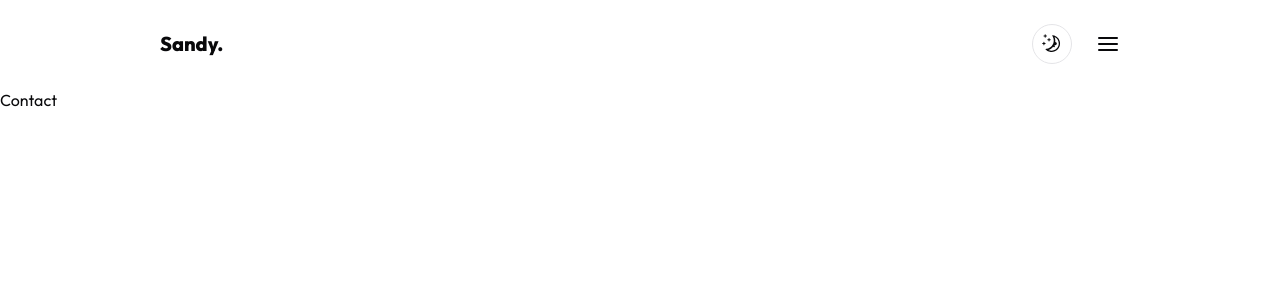
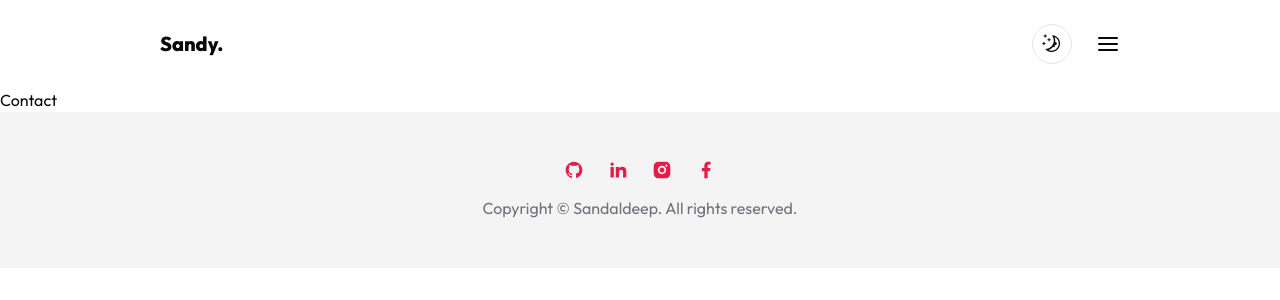
Before and after one commit to SandaldeepChoudhary/Portfolio-Website, a Next.js app: page /contact in a window 1280 px wide. Shown: the top 300 px of the page. Built offline with nearby package versions, Linux system fonts and the light colour scheme.

Commit message:
Footer Added

```diff
--- a/app/page.jsx
+++ b/app/page.jsx
@@ -1,5 +1,6 @@
 //components
 import About from "@/components/About";
+import Cta from "@/components/Cta";
 import Hero from "@/components/Hero";
 import Reviews from "@/components/Reviews";
 import Services from "@/components/Services";
@@ -13,6 +14,7 @@ export default function Home() {
       <Services/>
       <Work/>
       <Reviews/>
+      <Cta/>
     </main>
   );
 }
--- a/app/template.jsx
+++ b/app/template.jsx
@@ -1,30 +1,36 @@
-"use client"
+"use client";
 
-import useScrollProgress from "@/hooks/useScrollProgress"
-import { motion } from "framer-motion"
+import useScrollProgress from "@/hooks/useScrollProgress";
+import { motion } from "framer-motion";
 
 const varients = {
-  hidden: { opacity: 0},
-  enter: { opacity: 1},
-}
-const Template = ({children}) => {
-  const completion = useScrollProgress()
+  hidden: { opacity: 0 },
+  enter: { opacity: 1 },
+};
+const Template = ({ children }) => {
+  const completion = useScrollProgress();
   return (
     <>
       <motion.main
         variants={varients}
-    initial='hidden'
-    animate='enter'
+        initial="hidden"
+        animate="enter"
         transition={{
-      type: 'Linear', delay:0.2, duration: 0.4
-    }}>
+          type: "Linear",
+          delay: 0.2,
+          duration: 0.4,
+        }}
+      >
         {children}
       </motion.main>
       {/* completion bar */}
-    <span style={{transform:  `translateY(${completion -100}%)`}} className="fixed z-50 bg-primary w-1 top-0 right-0 bottom-0 transition-all duration-700"></span>
-    <div className="h-[4000px]"></div>
+      <span
+        style={{ transform: `translateY(${completion - 100}%)` }}
+        className="fixed z-50 bg-primary w-1 top-0 right-0 bottom-0 transition-all duration-700"
+      ></span>
+      {/* <div className="h-[4000px]"></div> */}
     </>
-  )
-}
+  );
+};
 
-export default Template
+export default Template;
--- /dev/null
+++ b/components/Cta.jsx
@@ -0,0 +1,18 @@
+import Link from "next/link"
+import { Button } from "./ui/button"
+
+
+const Cta = () => {
+  return (
+    <section className="py-24 bg-tertiary dark:bg-secondary/40"><div className="container max-auto">
+        <div className="flex flex-col items-center">
+            <h2 className="h2 max-w-xl text-center mb-8">
+                Prepared to turn your ideas into reality? I'm here to help
+            </h2>
+            <Link href="/contact">
+            <Button>Contact me</Button></Link>
+            </div></div></section>
+  )
+}
+
+export default Cta
--- a/components/Footer.jsx
+++ b/components/Footer.jsx
@@ -1,6 +1,17 @@
+import Socials from "./Socials"
+
+
 const Footer = () => {
   return (
-    <footer>Footer</footer>
+    <footer className="bg-secondary py-12"><div className="container mx-auto">
+      <div className="flex flex-col items-center justify-between">
+        {/* socials  */}
+        <Socials containerStyles=" flex gap-x-6 mx-auto xl:mx-0 mb-4" iconsStyles="text-primary dark:text-white/70 text-[20px] hover:text-black dark:hover:text-primary transition-all "/>
+        {/* copyright  */}
+        <div className="text-muted-foreground">
+          Copyright &copy; Sandaldeep. All rights reserved.
+        </div>
+        </div></div></footer>
   )
 }
 
```
Lines whose indentation alone changed are shown as unchanged.
